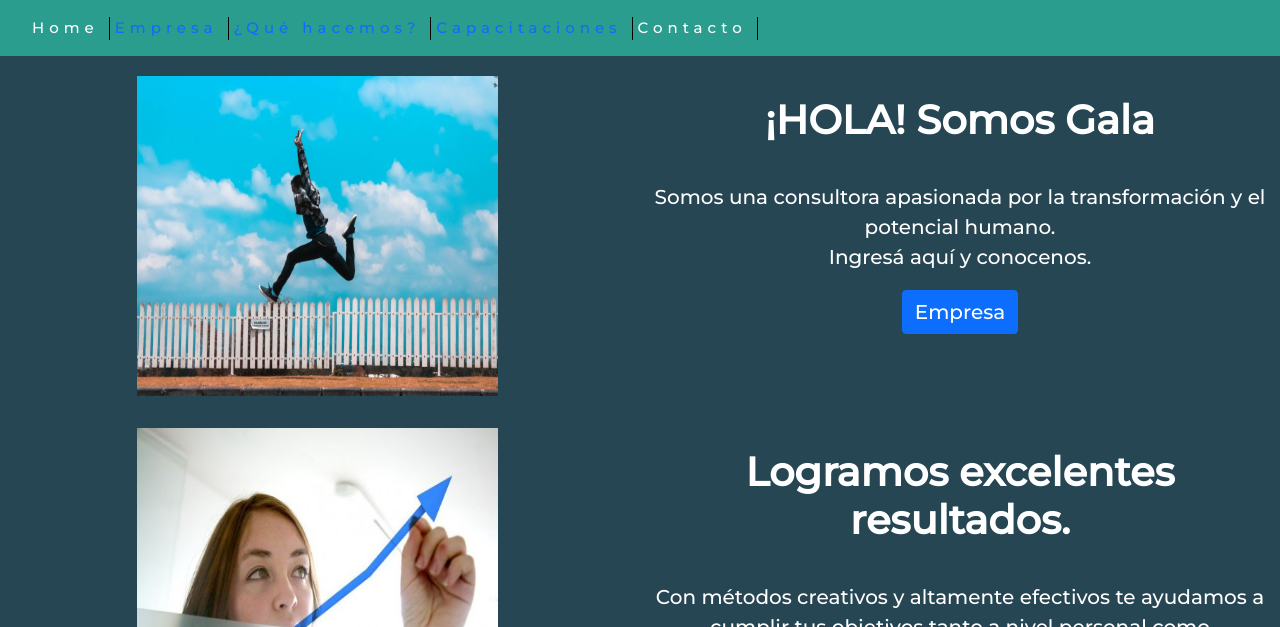
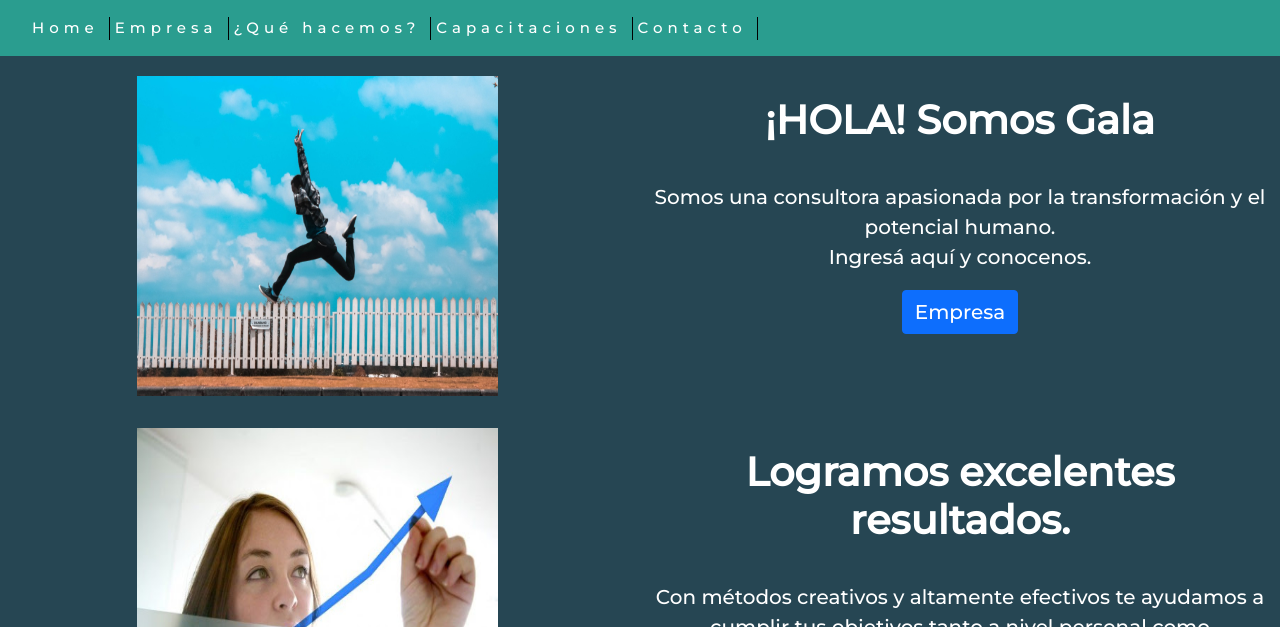
Before and after one commit to SantiagoRodriguez10/Dise-o_Web, a website: page Index.html in a window 1280 px wide. Shown: the part 173-800 px from the top of the page. Drawn offline with nearby package versions, Linux system fonts and the light colour scheme.

Commit message:
Cambios en linkeo y detalles prefinal

```diff
--- a/Index.html
+++ b/Index.html
@@ -48,11 +48,11 @@
             <ul class="header__ul">
                 <li class="header__ul"><a class="header__colorW header__link" href="index.html">Home</a></li>
                 <div class="header__linea"></div>
-                <li class="header__ul"><a class="navlink--color1 header__link" href="Pages/empresa.html">Empresa</a></li>
+                <li class="header__ul"><a class="header__colorW header__link" href="Pages/empresa.html">Empresa</a></li>
                 <div class="header__linea"></div>
-                <li class="header__ul"><a class="navlink--color2 header__link" href="Pages/quehacemos.html">¿Qué hacemos?</a></li>
+                <li class="header__ul"><a class="header__colorW header__link" href="Pages/quehacemos.html">¿Qué hacemos?</a></li>
                 <div class="header__linea"></div>
-                <li class="header__ul"><a class="navlink--color3 header__link" href="Pages/capacitaciones.html">Capacitaciones</a></li>
+                <li class="header__ul"><a class="header__colorW header__link" href="Pages/capacitaciones.html">Capacitaciones</a></li>
                 <div class="header__linea"></div>
                 <li class="header__ul"><a class="header__colorW header__link" href="Pages/contacto.html">Contacto</a></li>
                 <div class="header__linea"></div>
--- a/scss/estilos.scss
+++ b/scss/estilos.scss
@@ -77,7 +77,7 @@ body {
   }
 
 //  variables
-  $color-navfoot:#2a9d8f;
+  $color-nav:#2a9d8f;
   $color-section:#264653;
   $color-footer: rgb(93, 200, 165);
 //   height & widht img index
@@ -161,7 +161,8 @@ $anchoempresa: 440px;
   /* HEADER --------------------------------------------------------------------------------------------------------------------------------- */
 
   .header{
-    background-color: $color-navfoot;
+    background-color: $color-nav;
+
     .header__imagen {
         width: 150px;
         height: 150px;
```
Also changed, not shown: Pages/capacitaciones.html (+1 -1 lines), Pages/contacto.html (+1 -1 lines), Pages/empresa.html (+1 -1 lines), Pages/quehacemos.html (+1 -1 lines), Desafio14Parte1Rodriguez.jpeg (deleted), Desafio14Parte2Rodriguez.jpeg (deleted), 7 other files.
